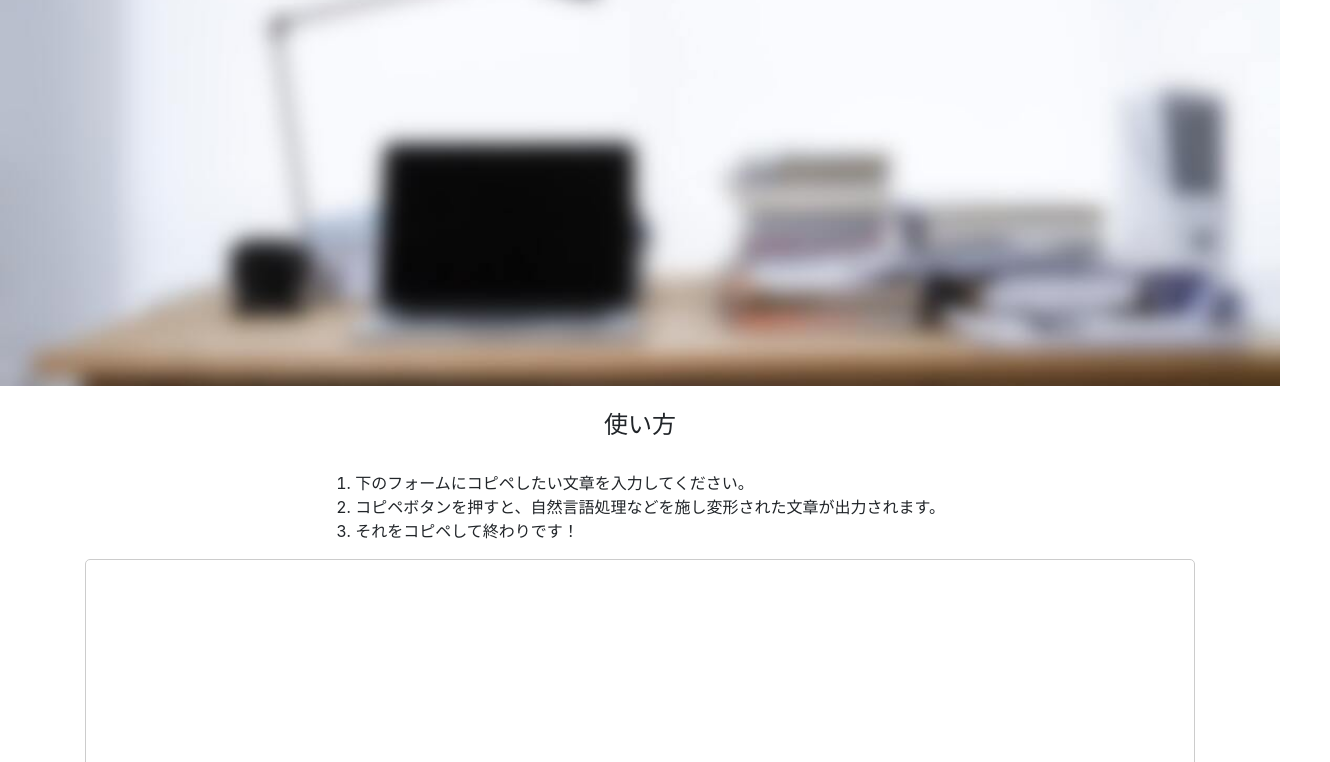
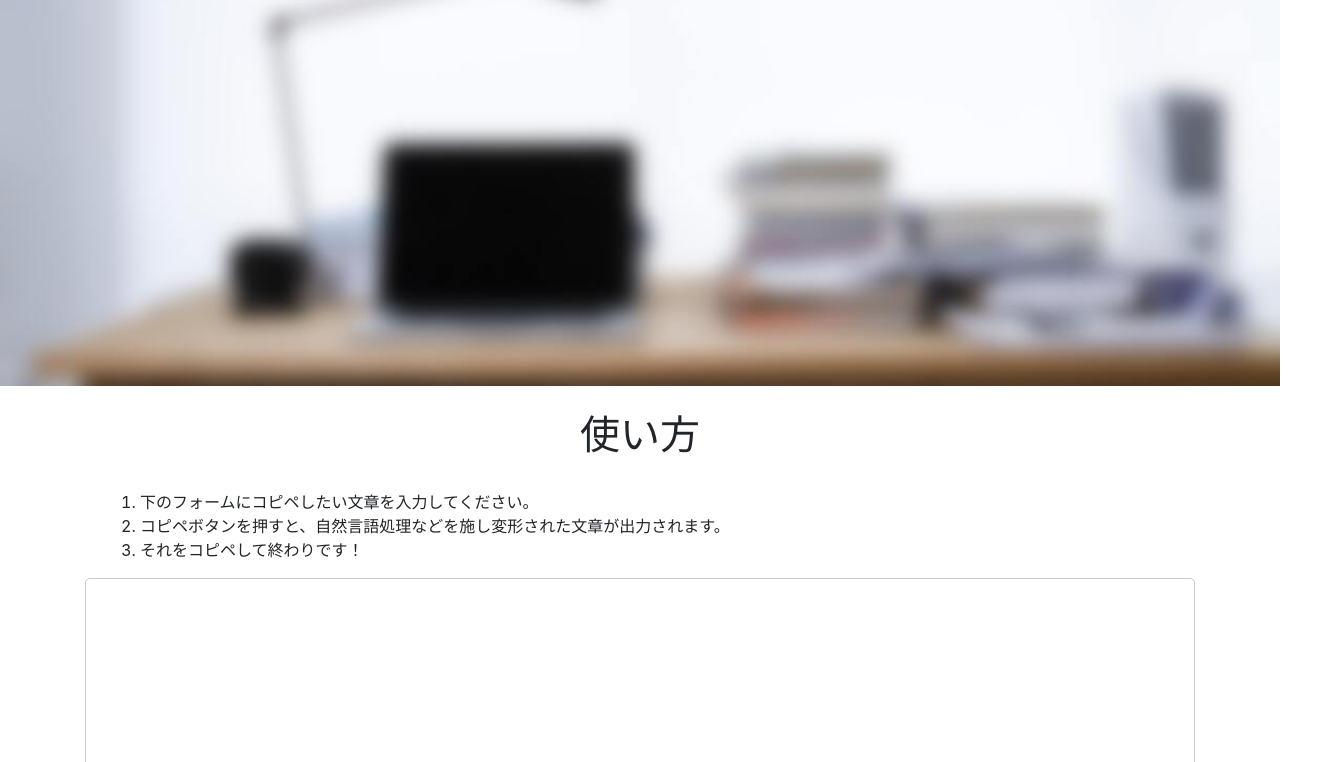
Before and after one commit to 717natsuki/CopyPpe, a plain HTML site: page copyPpe/main/index.html in a window 1280 px wide. Shown: the part 467-1229 px from the top of the page, 1330 px wide, since content can reach past the window. Drawn offline with nearby package versions, Linux system fonts and the light colour scheme.

Commit message:
no message

```diff
--- a/copyPpe/main/index.html
+++ b/copyPpe/main/index.html
@@ -35,7 +35,7 @@
   </div>
   <br>
   <div class="container intro">
-    <h4>使い方</h4>
+    <h4 class="howToUseTitile">使い方</h4>
     <br>
 
   </div>
--- a/copyPpe/main/style.css
+++ b/copyPpe/main/style.css
@@ -64,14 +64,16 @@ textarea{
     margin-right: auto;
     float: right;
 }
+
 ol {
-   float:left;
-   position:relative;
-   left:50%;
+    width: 90%;
+    margin: 100px;
 }
+/* li{
+  margin-left: 300px;
+} */
 
-li {
-   position:relative;
-   left:-50%;
-  margin-right: 60px;
+
+.howToUseTitile{
+  font-size: 40px;
 }
```
